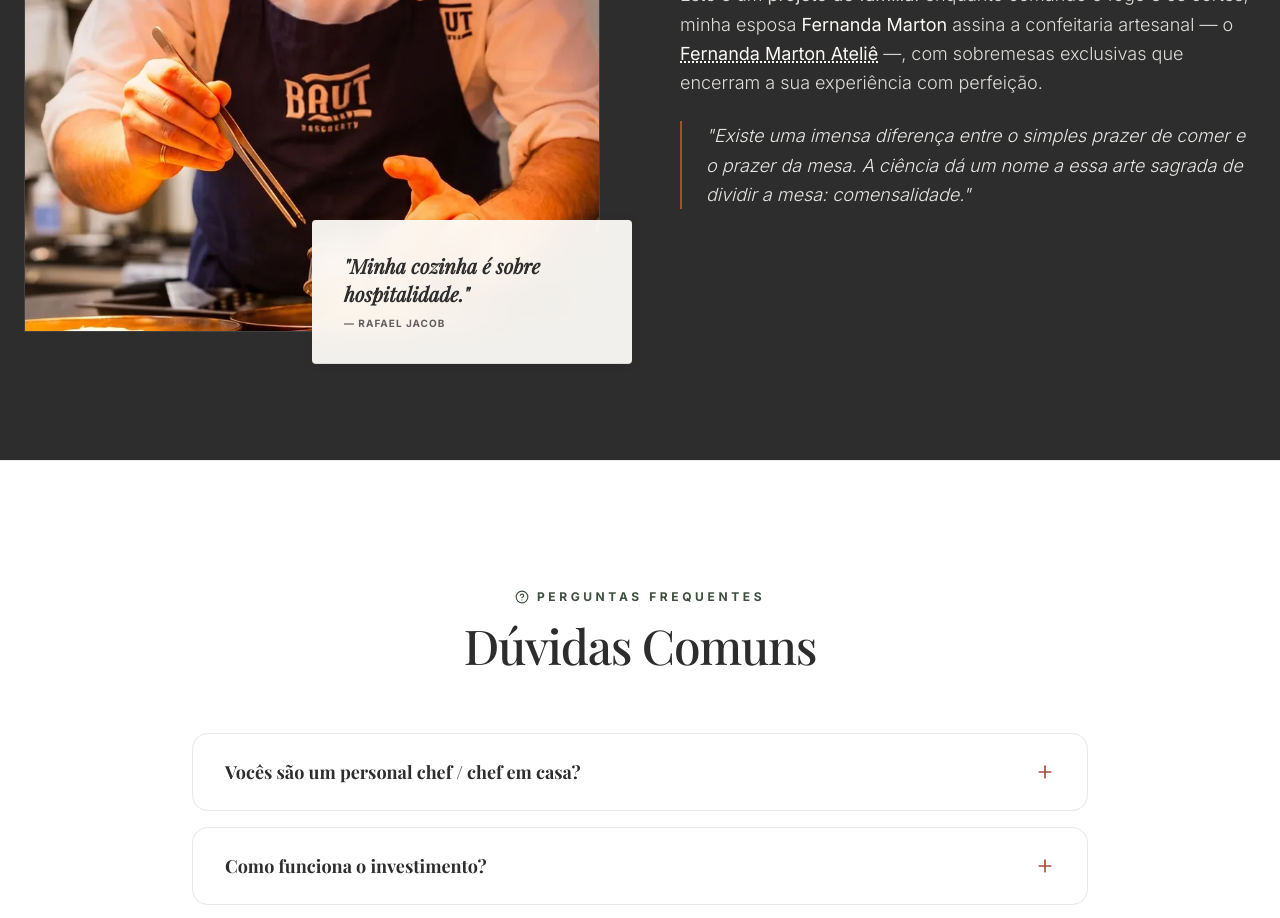
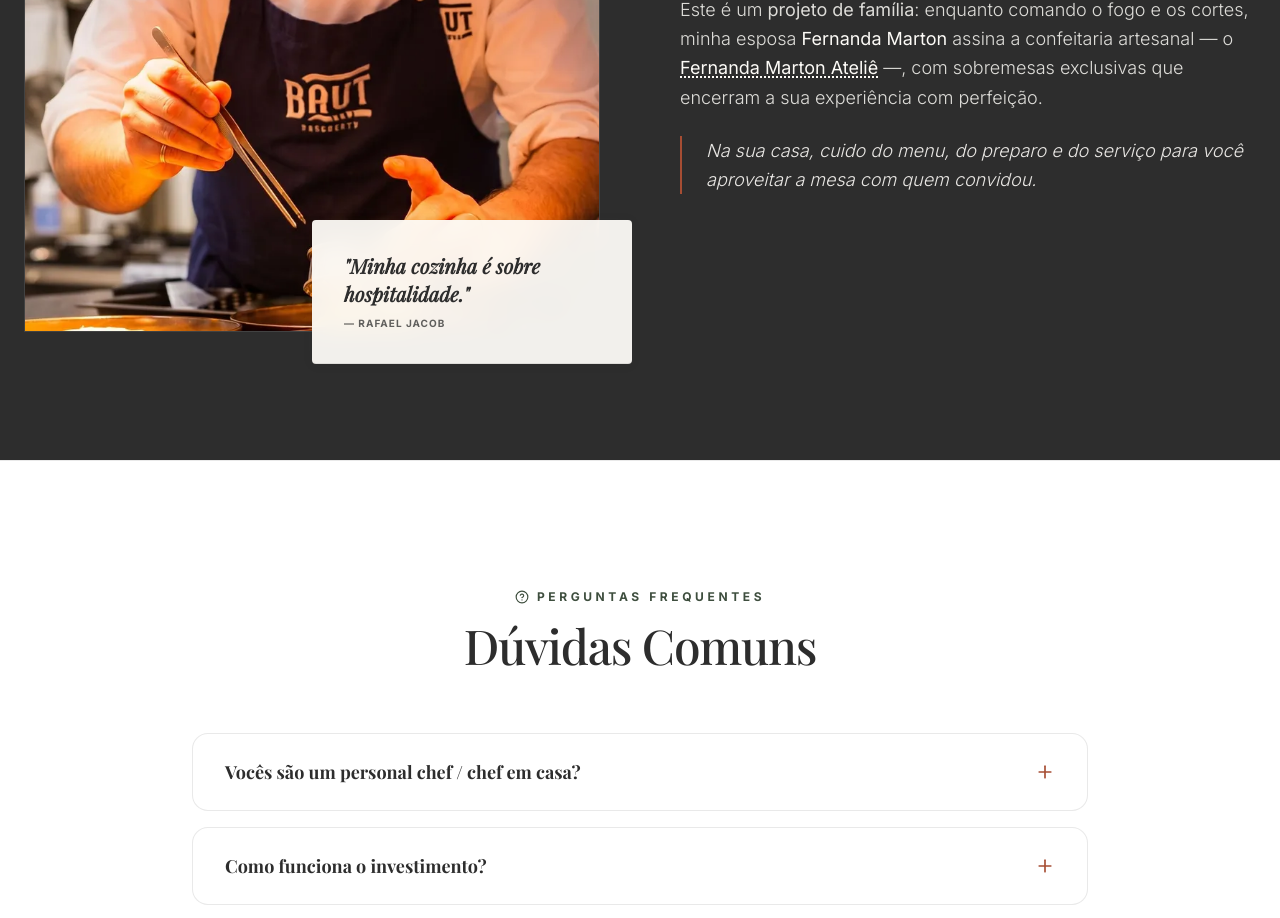
Before and after one commit to mantiqueira12/paladaresdamantiqueira, a React (Vite) app: page / in a window 1280 px wide. Shown: the part 7880-8798 px from the top of the page. Built offline with nearby package versions, Linux system fonts and the light colour scheme.

Commit message:
fix: replace unattributed quote with original copy

```diff
--- a/src/App.tsx
+++ b/src/App.tsx
@@ -325,8 +325,7 @@ export default function App() {
                   —, com sobremesas exclusivas que encerram a sua experiência com perfeição.
                 </p>
                 <p className="italic border-l-2 border-brand-terracotta pl-6 text-brand-cream/90">
-                  "Existe uma imensa diferença entre o simples prazer de comer e o prazer da mesa. A ciência dá um nome a
-                  essa arte sagrada de dividir a mesa: comensalidade."
+                  Na sua casa, cuido do menu, do preparo e do serviço para você aproveitar a mesa com quem convidou.
                 </p>
               </div>
             </div>
```
Also changed, not shown: 1 other file (tests, documents, lock files or other folders).
